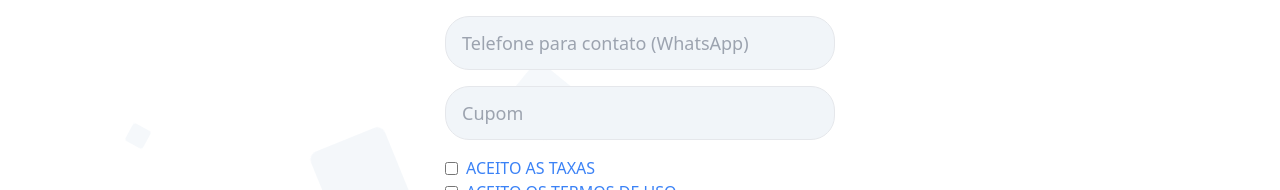
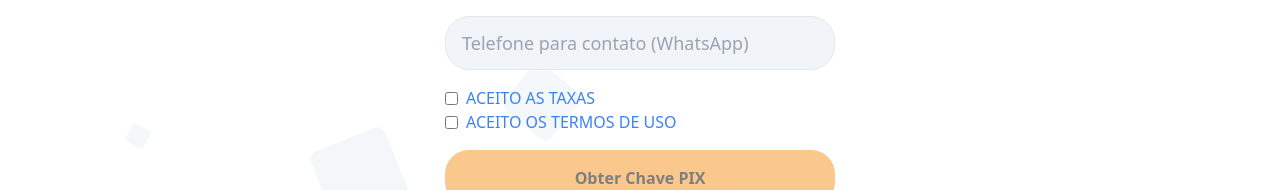
Before and after one commit to Lucasqc04/john-galt, a React (Vite) app: page /1/buy-checkout in a window 1280 px wide. Shown: the part 514-704 px from the top of the page. Built offline with nearby package versions, Linux system fonts and the light colour scheme; no server answers; what @mercadopago/sdk-react would draw is missing.

Commit message:
feat: remove cupom

```diff
--- a/src/view/screens/BuyBitcoin/BuyCheckout.tsx
+++ b/src/view/screens/BuyBitcoin/BuyCheckout.tsx
@@ -22,7 +22,7 @@
   const timeoutRef = useRef<NodeJS.Timeout | null>(null);
   const [coldWallet, setColdWallet] = useState<string>('');
   const [transactionNumber, setTransactionNumber] = useState<string>('');
-  const [cupom, setCupom] = useState<string>('');
+  // const [cupom, setCupom] = useState<string>('');
   const [isDropdownOpen, setIsDropdownOpen] = useState(false);
   const [isDropdownOpenMethod, setIsDropdownOpenMethod] = useState(false);
   const [paymentMethod, setPaymentMethod] = useState<
@@ -38,7 +38,7 @@
   const [acceptTerms, setAcceptTerms] = useState(false);
   const navigate = useNavigate();
   const { currentLang } = useCurrentLang();
-  const cupomValue = cupom.toUpperCase;
+  // const cupomValue = cupom.toUpperCase;
 
   useEffect(() => {
     const storedBrl = localStorage.getItem('brlAmount');
@@ -131,7 +131,7 @@
           network: network,
           phone: transactionNumber,
           coldWalletId: coldWallet,
-          cupom: cupomValue,
+          // cupom: cupom,
         },
       );
       if (isTransactionTimedOut) return;
@@ -371,7 +371,7 @@
                     </div>
                   </div>
 
-                  <div className="flex justify-center items-center pt-4">
+                  {/* <div className="flex justify-center items-center pt-4">
                     <div className="relative w-full">
                       <input
                         value={cupom}
@@ -382,7 +382,7 @@
                         className="border pl-4 pr-6 py-3 rounded-3xl text-base sm:text-lg text-black dark:text-white bg-slate-100 dark:bg-slate-700 w-full"
                       />
                     </div>
-                  </div>
+                  </div> */}
 
                   <div className="flex flex-col justify-center items-start pt-4">
                     <label className="flex items-center dark:text-white">
```
